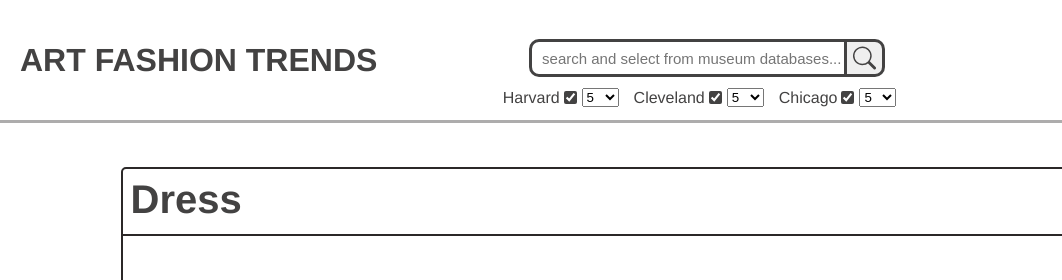
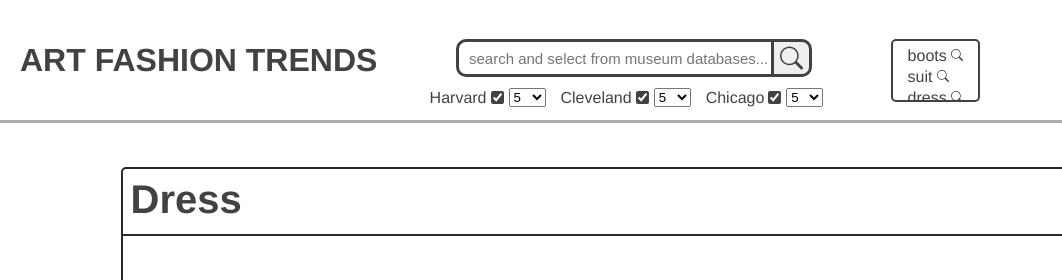
Before and after one commit to bdongo/ArtTrends, a website built with webpack: page index.html in a window 1280 px wide. Shown: the top 280 px of the page, 0-1062 px from the left. Built offline with nearby package versions, Linux system fonts and the light colour scheme; no server answers; a web font is replaced by a local one.

Commit message:
search history basic functionality

```diff
--- a/index.html
+++ b/index.html
@@ -27,7 +27,7 @@
                     viewBox="0 0 16 16">
                     <path
                         d="M11.742 10.344a6.5 6.5 0 1 0-1.397 1.398h-.001c.03.04.062.078.098.115l3.85 3.85a1 1 0 0 0 1.415-1.414l-3.85-3.85a1.007 1.007 0 0 0-.115-.1zM12 6.5a5.5 5.5 0 1 1-11 0 5.5 5.5 0 0 1 11 0z" />
-                </svg>
+                    </svg>
                 </button>
             </form>
             <form id="selection-form">
@@ -105,6 +105,32 @@
                     </select>
             </form>
         </div>
+        <div id="history-container">
+            <div class="search-link">
+                boots
+                <svg xmlns="http://www.w3.org/2000/svg" width="12" height="12" fill="rgb(67, 66, 66)" class="bi bi-search"
+                    viewBox="0 0 16 16">
+                    <path
+                        d="M11.742 10.344a6.5 6.5 0 1 0-1.397 1.398h-.001c.03.04.062.078.098.115l3.85 3.85a1 1 0 0 0 1.415-1.414l-3.85-3.85a1.007 1.007 0 0 0-.115-.1zM12 6.5a5.5 5.5 0 1 1-11 0 5.5 5.5 0 0 1 11 0z" />
+                </svg>
+            </div>
+            <div class="search-link">
+                suit
+                <svg xmlns="http://www.w3.org/2000/svg" width="12" height="12" fill="rgb(67, 66, 66)" class="bi bi-search"
+                    viewBox="0 0 16 16">
+                    <path
+                        d="M11.742 10.344a6.5 6.5 0 1 0-1.397 1.398h-.001c.03.04.062.078.098.115l3.85 3.85a1 1 0 0 0 1.415-1.414l-3.85-3.85a1.007 1.007 0 0 0-.115-.1zM12 6.5a5.5 5.5 0 1 1-11 0 5.5 5.5 0 0 1 11 0z" />
+                </svg>
+            </div>
+            <div class="search-link">
+                dress
+                <svg xmlns="http://www.w3.org/2000/svg" width="12" height="12" fill="rgb(67, 66, 66)" class="bi bi-search"
+                    viewBox="0 0 16 16">
+                    <path
+                        d="M11.742 10.344a6.5 6.5 0 1 0-1.397 1.398h-.001c.03.04.062.078.098.115l3.85 3.85a1 1 0 0 0 1.415-1.414l-3.85-3.85a1.007 1.007 0 0 0-.115-.1zM12 6.5a5.5 5.5 0 1 1-11 0 5.5 5.5 0 0 1 11 0z" />
+                </svg>
+            </div>
+        </div>
         <ul id="link-list">
             <li><a href="https://www.linkedin.com/in/brandon-l/" target="_blank">
                 <svg xmlns="http://www.w3.org/2000/svg" width="20" height="20" fill="currentColor" class="bi bi-linkedin"
--- a/src/index.js
+++ b/src/index.js
@@ -8,6 +8,7 @@ import { async } from 'regenerator-runtime';
 let query = "";
 
 const pinnedPhotos = {}
+
 
 const getImgNum = (photos) => (Object.keys(photos).length);
 
@@ -77,6 +78,39 @@ const render = (obj) => {
         display.appendChild(newElement);
     }
 }
+const historyContainer = document.getElementById('history-container');
+const searchHistory = {
+    "boots": [TEST.harvard("boots"), TEST.cleveland("boots"), TEST.chicago("boots")],
+    "suit": [TEST.harvard("suit"), TEST.cleveland("suit"), TEST.chicago("suit")],
+    "dress": [TEST.harvard("dress"), TEST.cleveland("dress"), TEST.chicago("dress")]
+};
+
+historyContainer.addEventListener("click", e => {
+    const query = e.target.textContent.trim()
+    console.log(searchHistory[query]);
+})
+const attachHistory = (query, fetchArr) => {
+    searchHistory[query] = fetchArr
+
+    const svg = document.createElementNS("http://www.w3.org/2000/svg", "svg");
+    svg.setAttribute("xmlns", "http://www.w3.org/2000/svg");
+    svg.setAttribute("width", "12");
+    svg.setAttribute("height", "12");
+    svg.setAttribute("fill", "rgb(67, 66, 66)");
+    svg.setAttribute("class", "bi bi-search");
+    svg.setAttribute("viewBox", "0 0 16 16");
+
+    const path = document.createElementNS("http://www.w3.org/2000/svg", "path");
+    path.setAttribute("d", "M11.742 10.344a6.5 6.5 0 1 0-1.397 1.398h-.001c.03.04.062.078.098.115l3.85 3.85a1 1 0 0 0 1.415-1.414l-3.85-3.85a1.007 1.007 0 0 0-.115-.1zM12 6.5a5.5 5.5 0 1 1-11 0 5.5 5.5 0 0 1 11 0");
+
+    svg.appendChild(path);
+
+    const searchDiv = document.createElement("div")
+    searchDiv.className = "search-link"
+    searchDiv.innerHTML = query;
+    searchDiv.appendChild(svg);
+    historyContainer.appendChild(searchDiv)
+}
 
 // form elements
 const searchBar = document.querySelector('#query-input');
@@ -127,6 +161,7 @@ form.addEventListener("submit", (e) => {
                 console.log(title, "title")
                 console.log(photos, "photos")
                 render(photos);
+                attachHistory(query, fetchArr)
             }).then(()=> {
                 lowerText.innerHTML = `Depictions of "${query}" in art from Museum Open APIs.`;
                 searchBar.value = '';
--- a/src/styles/menu_bars.scss
+++ b/src/styles/menu_bars.scss
@@ -101,3 +101,18 @@ body {
 #selection-form>select {
     margin-right: 15px;
 }
+
+#history-container {
+    margin-top: 20px;
+    overflow: auto;
+    height: 45px;
+    width: auto;
+    border: solid 2px rgb(67, 66, 66);
+    padding: 7px 15px;
+    border-radius: 5px;
+}
+
+.search-link {
+    cursor: pointer;
+    margin-bottom: 5px;
+}
```
Also changed, not shown: dist/main.css, 1 other file.
